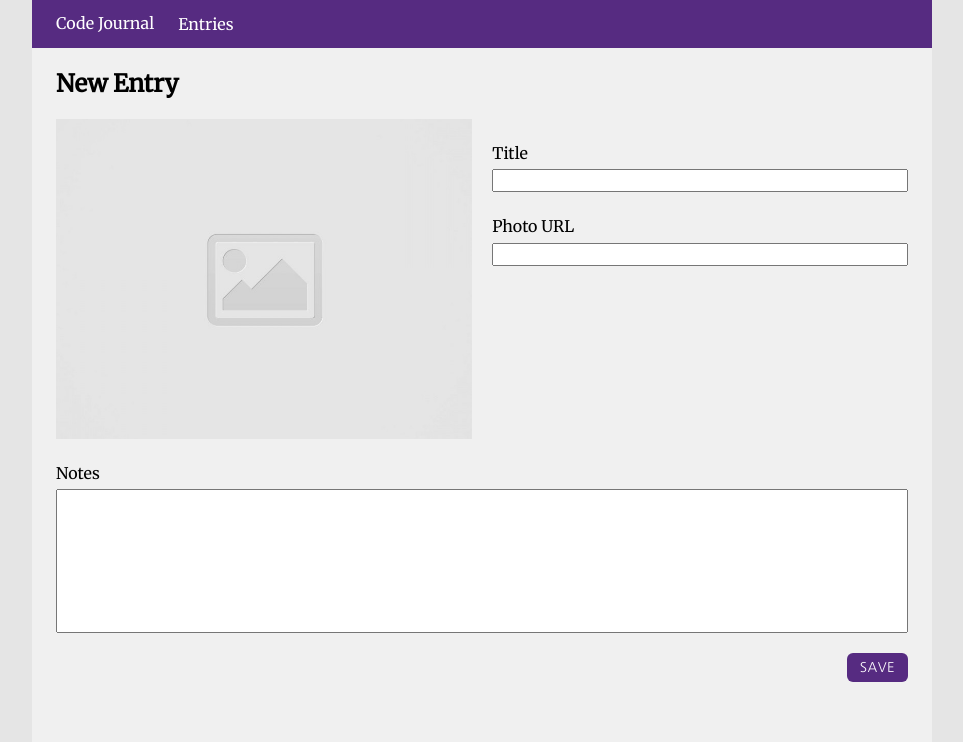
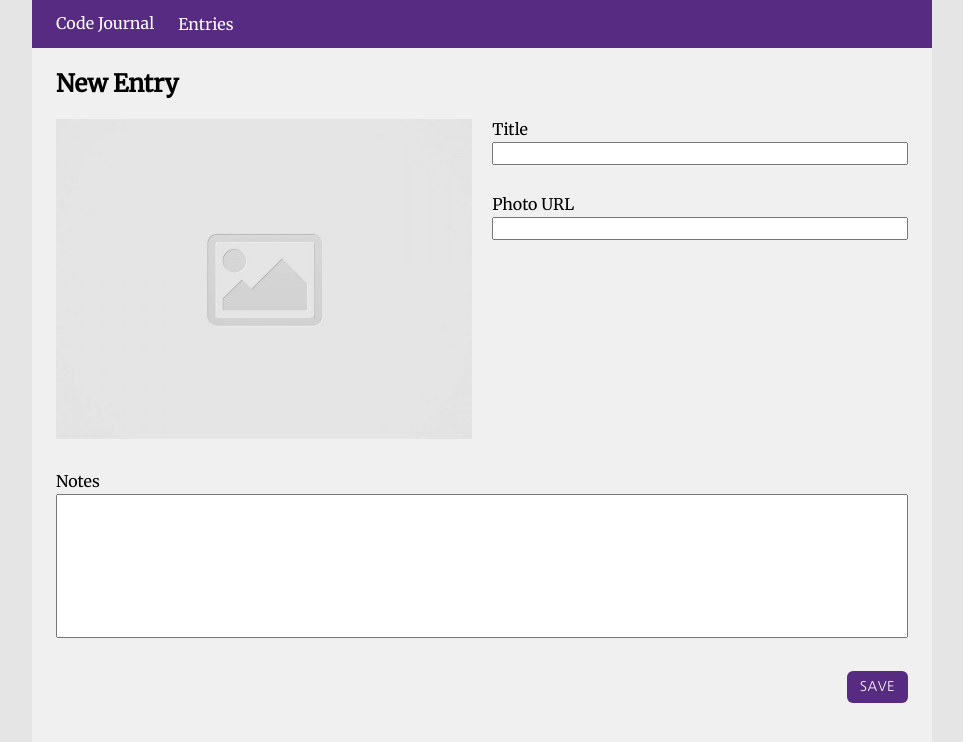
Before and after one commit to luiderek/code-journal, a website: page index.html in a window 1280 px wide. Shown: the whole page, without its empty margins (158-1121 px from the left). Drawn offline with Linux system fonts and the light colour scheme.

Commit message:
adjust css margins for buttons and input elements

```diff
--- a/css/styles.css
+++ b/css/styles.css
@@ -20,7 +20,8 @@ img {
 input,
 textarea {
   width: 100%;
-  margin-top: 0.4rem;
+  margin-top: 0.2rem;
+  margin-bottom: 0.8rem;
 }
 
 .entry-save {
@@ -52,16 +53,15 @@ h3 {
 label {
   height: auto;
   display: inline-block;
-  margin: 1.5rem 0 0;
+  margin: 0 0 1rem;
   width: 100%;
 }
 
 button {
   background-color: #562b81;
   color: white;
-  padding: 0.4rem 0.8rem;
-  margin-top: 1rem;
-  margin-bottom: 1.5rem;
+  padding: 0.5rem 0.8rem;
+  align-self: center;
   border-radius: 6px;
   border-style: none;
   letter-spacing: 0.03rem;
@@ -101,7 +101,7 @@ textarea {
 }
 
 .modalcontent {
-  padding: 1.2rem 2.7rem 0.1rem;
+  padding: 1.6rem 2.6rem;
   background-color: white;
   border-radius: 6px;
   width: fit-content;
@@ -137,3 +137,7 @@ textarea {
   flex-direction: column;
   justify-content: center;
 }
+
+.entry-view-container {
+  margin: 0;
+}
--- a/index.html
+++ b/index.html
@@ -50,7 +50,7 @@
         <div class="row">
           <form action="#" method="get" class="column-full">
             <div class="row justify-space-between">
-              <img class="photo-preview column-half" src="./images/placeholder-image-square.jpg"
+              <img class="photo-preview column-half margin-bot" src="./images/placeholder-image-square.jpg"
                 alt="picture of user url">
               <div class="column-half">
                 <div>
@@ -70,9 +70,10 @@
             <div class="row">
               <div class="column-full">
                 <div>
-                  <label for="notes"> Notes</label>
-                  <textarea name="notes" id="notes" cols="30" required></textarea>
-                  <br>
+                  <label for="notes"> Notes
+                    <textarea name="notes" id="notes" cols="30" required></textarea>
+                    <br>
+                  </label>
                   <div class="justify-right">
                     <button name="entry-save">SAVE</button>
                     <a href="" class="delete-entry-button hidden">Delete Entry</a>
```
